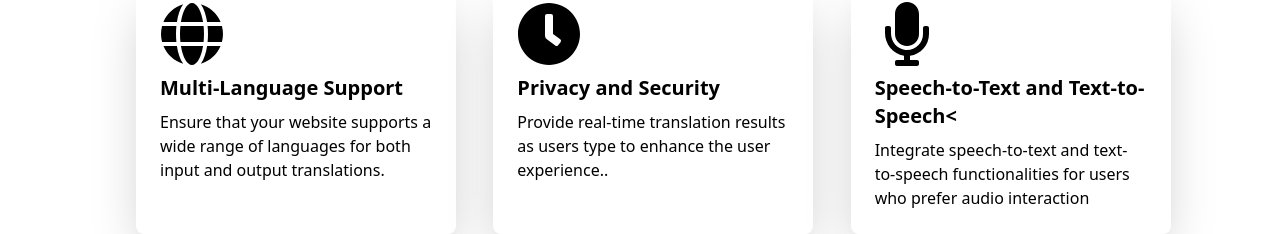
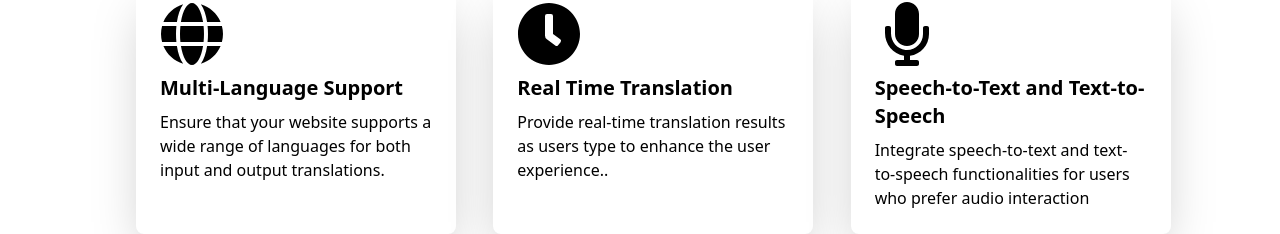
Before and after one commit to CodeCraft1234/E-Translator-Client, a React (Vite) app: page /features in a window 1280 px wide. Shown: the part 270-504 px from the top of the page. Built offline with nearby package versions, Linux system fonts and the light colour scheme; no server answers.

Commit message:
adds some error fixed

```diff
--- a/src/Components/Features/Features.jsx
+++ b/src/Components/Features/Features.jsx
@@ -23,13 +23,13 @@ const Features = () => {
     },
     {
       icon: <FaClock className="h-16 w-16 mb-2"></FaClock>,
-      name: "Privacy and Security",
+      name: "Real Time Translation",
       description:
         "Provide real-time translation results as users type to enhance the user experience..",
     },
     {
       icon: <FaMicrophone className="h-16 w-16 mb-2"></FaMicrophone>,
-      name: "Speech-to-Text and Text-to-Speech<",
+      name: "Speech-to-Text and Text-to-Speech",
       description:
         "Integrate speech-to-text and text-to-speech functionalities for users who prefer audio interaction",
     },
@@ -75,7 +75,6 @@ const Features = () => {
       description:
         "Provide real-time translation results as users type to enhance the user experience.",
     },
-
   ];
   const featureVariants = {
     hidden: { opacity: 0, y: 20, scale: 0.8, rotate: -10 },
@@ -97,7 +96,7 @@ const Features = () => {
             variants={featureVariants}
             initial="hidden"
             animate="visible"
-            transition={{ delay: index * 0}}
+            transition={{ delay: index * 0 }}
             whileHover={{
               scale: 1.2,
               background:
--- a/src/Components/Review/Review.jsx
+++ b/src/Components/Review/Review.jsx
@@ -1,4 +1,8 @@
-import { useState } from 'react';
+import { useState } from "react";
+import AOS from "aos";
+import "aos/dist/aos.css";
+
+AOS.init();
 
 const Review = () => {
   const [testimonials, setTestimonials] = useState([
@@ -44,10 +48,20 @@ const Review = () => {
   return (
     <div className="testimonials mt-4">
       <div className="testimonial-inner text-center">
-        <h1 className="text-4xl hover:text-blue-500 font-bold mb-8">Client Review</h1>
+        <h1 className="text-4xl hover:text-blue-500 font-bold mb-8">
+          Client Review
+        </h1>
         <div className="border"></div>
 
-        <div className="grid lg:grid-cols-3 md:grid-cols-3 grid-cols-1 gap-5 mt-16">
+        <div
+          className="grid lg:grid-cols-3 md:grid-cols-3 grid-cols-1 gap-5 mt-16"
+          data-aos="fade-right"
+          data-aos-delay="50"
+          data-aos-duration="1000"
+          data-aos-easing="ease-in-out"
+          data-aos-mirror="true"
+          data-aos-once="false"
+        >
           {testimonials.map((testimonial) => (
             <div
               key={testimonial.id}
```
Also changed, not shown: src/Components/Package/Package.jsx (+15 -11 lines).
